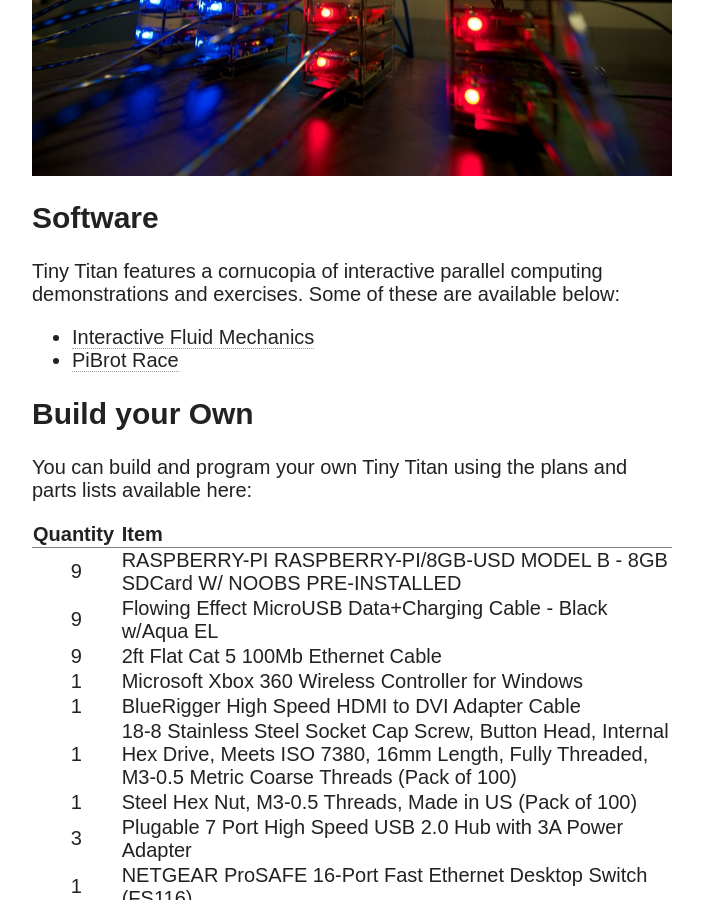
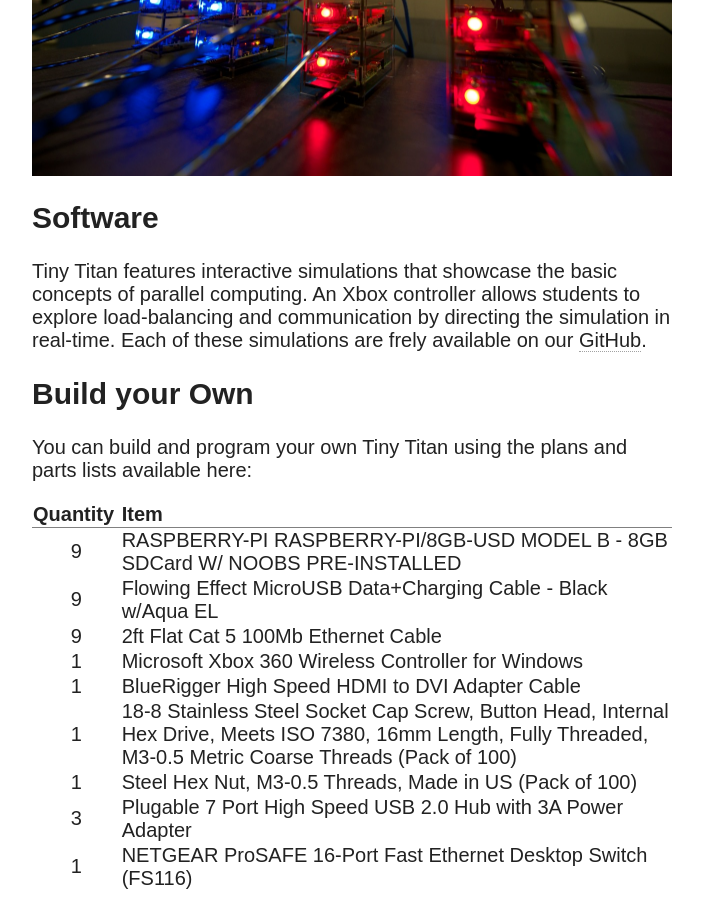
Before and after one commit to TinyTitan/tinytitan.github.io, a Jekyll site: the page built from index.md, in a window 1280 px wide and 900 px high, scrolled down 1356 px. Shown: the whole window, without its empty margins (288-991 px from the left). Built offline with Jekyll 4.4.1, drawn with Linux system fonts in a browser that asks for light colours; nearby versions of some CDN libraries.

Commit message:
Describe software better

```diff
--- a/index.md
+++ b/index.md
@@ -16,10 +16,7 @@ Tiny Titan is a sub-$1,000 classroom supercomputer designed to teach aspiring sc
 
 ## Software
 
-Tiny Titan features a cornucopia of interactive parallel computing demonstrations and exercises. Some of these are available below:
-
-* [Interactive Fluid Mechanics](https://github.com/adamsimpson/SPH)
-* [PiBrot Race](https://github.com/AdamSimpson/Mandelbrot)
+Tiny Titan features interactive simulations that showcase the basic concepts of parallel computing. An Xbox controller allows students to explore load-balancing and communication by directing the simulation in real-time. Each of these simulations are frely available on our [GitHub](https://github.com/tinytitan).
 
 ## Build your Own
 
```
Also changed, not shown: other parts of index.md (+1 -1 lines).
